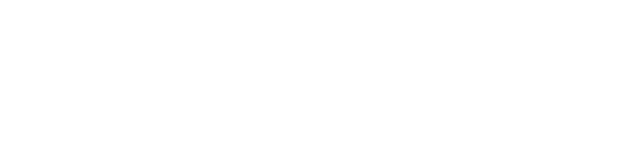
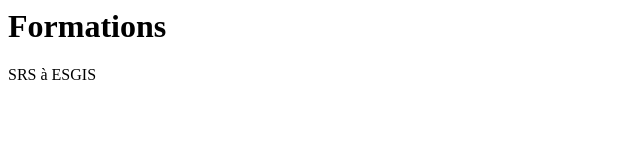
Before and after one commit to Nedorr/git-mon-cv, a plain HTML site: page index.html in a window 1280 px wide. Shown: the whole page, without its empty margins (0-640 px from the left). Drawn offline with Linux system fonts and the light colour scheme.

Commit message:
mise en place de la section formations

```diff
--- a/index.html
+++ b/index.html
@@ -7,6 +7,7 @@
     <link rel="stylesheet" href="style.css">
 </head>
 <body>
-
+    <h1>Formations</h1>
+        <p>SRS à ESGIS</p>
 </body>
 </html>
```
